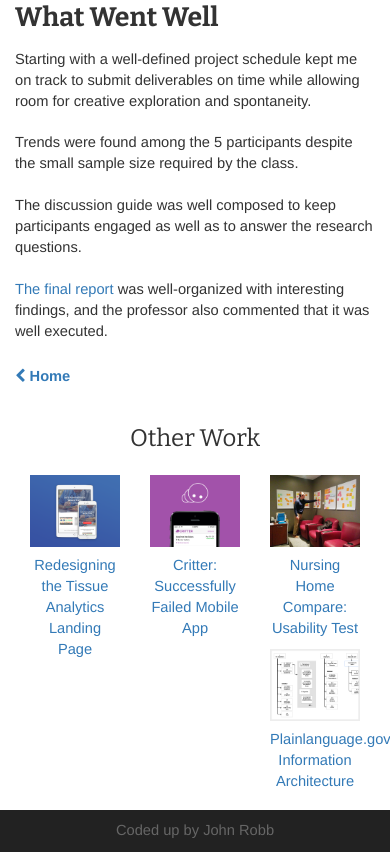
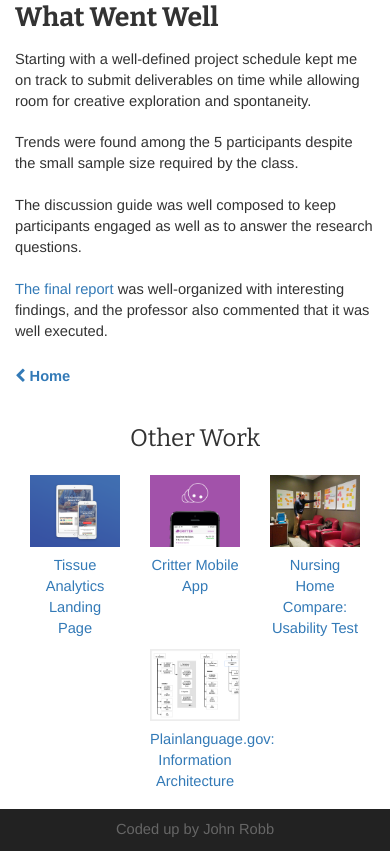
Before and after one commit to johnrobbjr/Portfolio, a plain HTML site: page article_biz.html in a window 390 px wide. Shown: the part 4071-4923 px from the top of the page. Drawn offline with nearby package versions, Linux system fonts and the light colour scheme.

Commit message:
Fixed "Other Work" section
Would push bottom result to right side on small screens. Added an offset
instead of an empty 4-col div
Shortened names of "Other Work" titles

```diff
--- a/article_biz.html
+++ b/article_biz.html
@@ -199,13 +199,13 @@
   <div class="col-xs-4">
     <a href="article_ta.html">
       <img src="img/cover_ta.png" class="img-responsive center-block" style="max-height:168px">
-      <p>Redesigning the Tissue Analytics Landing Page</p>
+      <p>Tissue Analytics Landing Page</p>
     </a>
   </div>
   <div class="col-xs-4">
     <a href="article_critter.html">
       <img src="img/cover_critter.png" class="img-responsive center-block" style="max-height:168px">
-      <p>Critter: Successfully Failed Mobile App</p>
+      <p>Critter Mobile App</p>
     </a>
   </div>
   <div class="col-xs-4">
@@ -216,23 +216,11 @@
   </div>
 
   <!-- Row 2 -->
-  <div class="col-xs-4">
-    <!-- <a href="article_ta.html">
-      <img src="img/cover_ta.png" class="img-responsive center-block" style="max-height:168px">
-      <p>Nursing Home Compare: Usability Test</p>
-    </a> -->
-  </div>
-  <div class="col-xs-4">
+  <div class="col-xs-4 col-xs-offset-4">
     <a href="article_pl.html">
       <img src="img/cover_pl.png" class="img-responsive center-block" style="max-height:168px">
       <p>Plainlanguage.gov: Information Architecture</p>
     </a>
-  </div>
-  <div class="col-xs-4">
-    <!-- <a href="article_ta.html">
-      <img src="img/cover_ta.png" class="img-responsive center-block" style="max-height:168px">
-      <p>Nursing Home Compare: Usability Test</p>
-    </a> -->
   </div>
 </div>
 
```
Also changed, not shown: article_critter.html (+2 -14 lines), article_nhc.html (+3 -15 lines), article_pl.html (+4 -15 lines), article_ta.html (+2 -14 lines).
